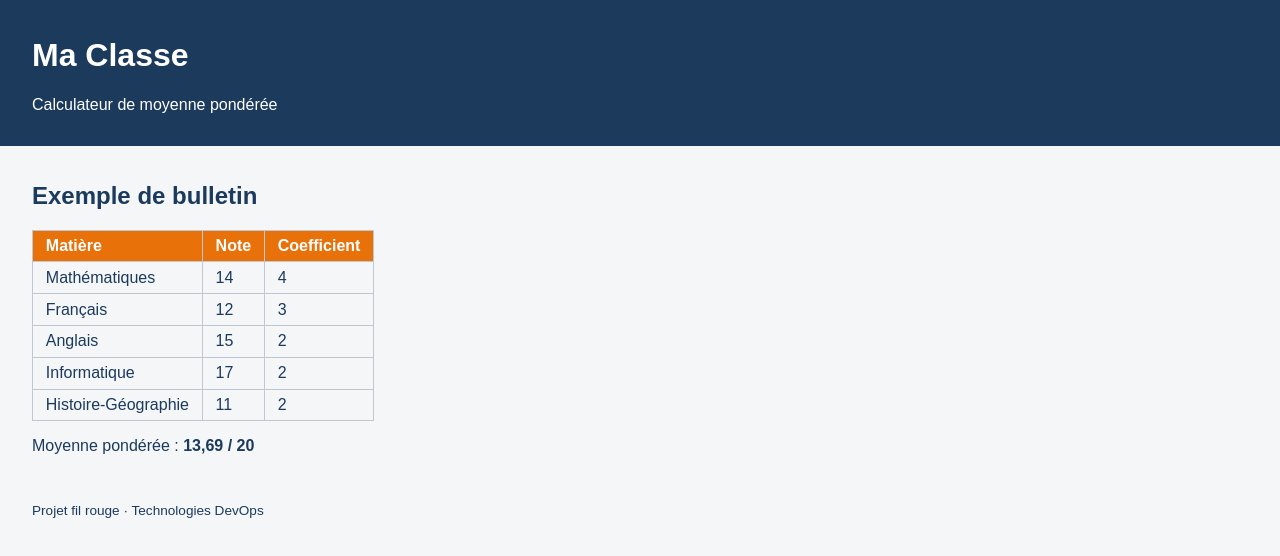
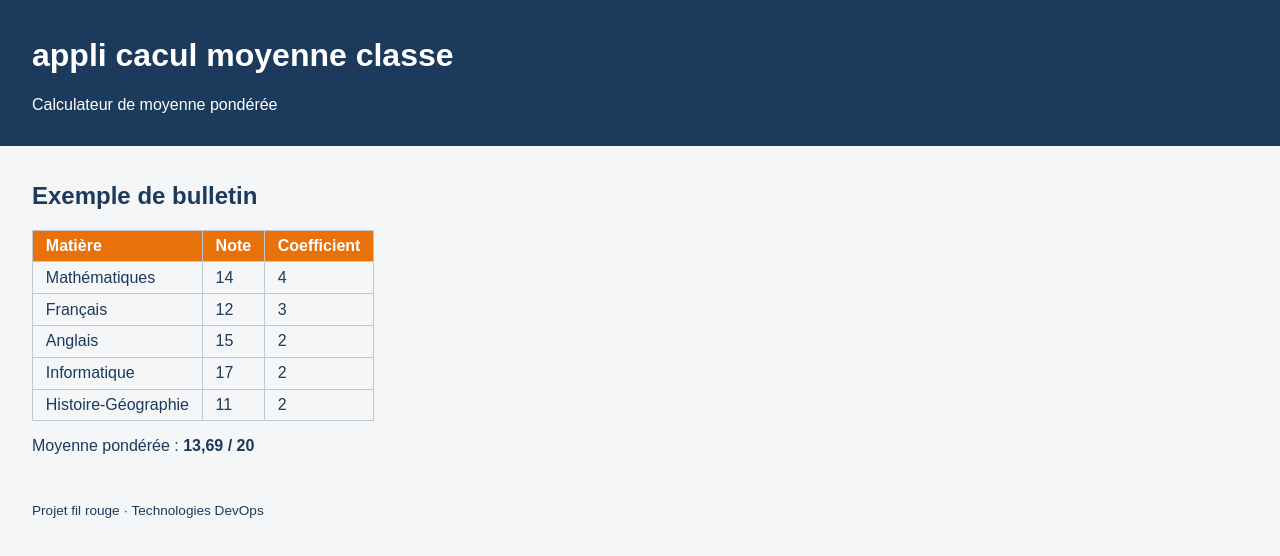
Before and after one commit to moustaphasanfo379-ops/ma-classe-solo, a plain HTML site: page index.html in a window 1280 px wide. Drawn offline with Linux system fonts and the light colour scheme.

Commit message:
AJOUTE DE DV2

```diff
--- a/index.html
+++ b/index.html
@@ -8,7 +8,7 @@
 </head>
 <body>
   <header>
-    <h1>Ma Classe</h1>
+    <h1>appli  cacul moyenne classe</h1>
     <p>Calculateur de moyenne pondérée</p>
   </header>
   <main>
```
